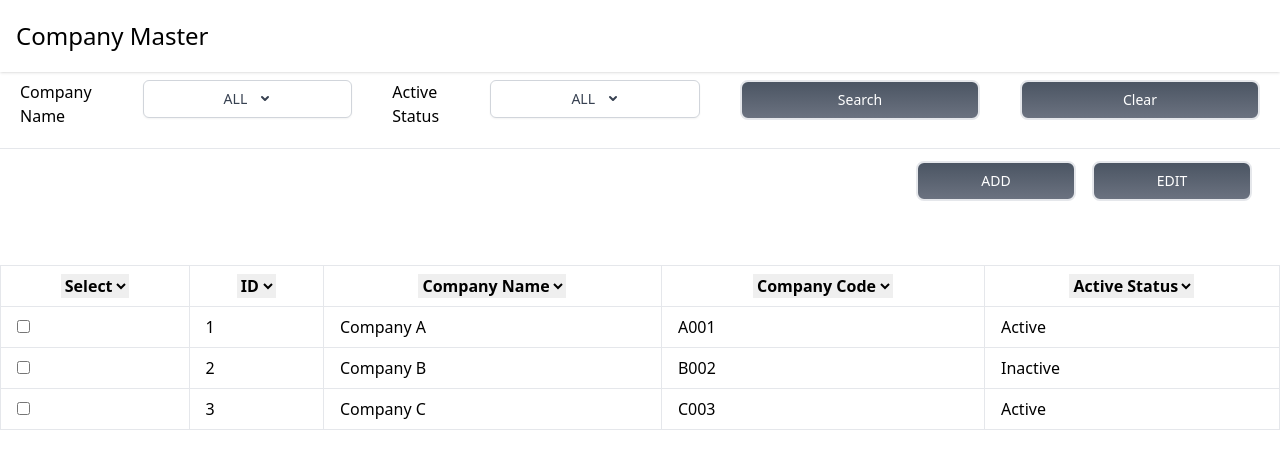
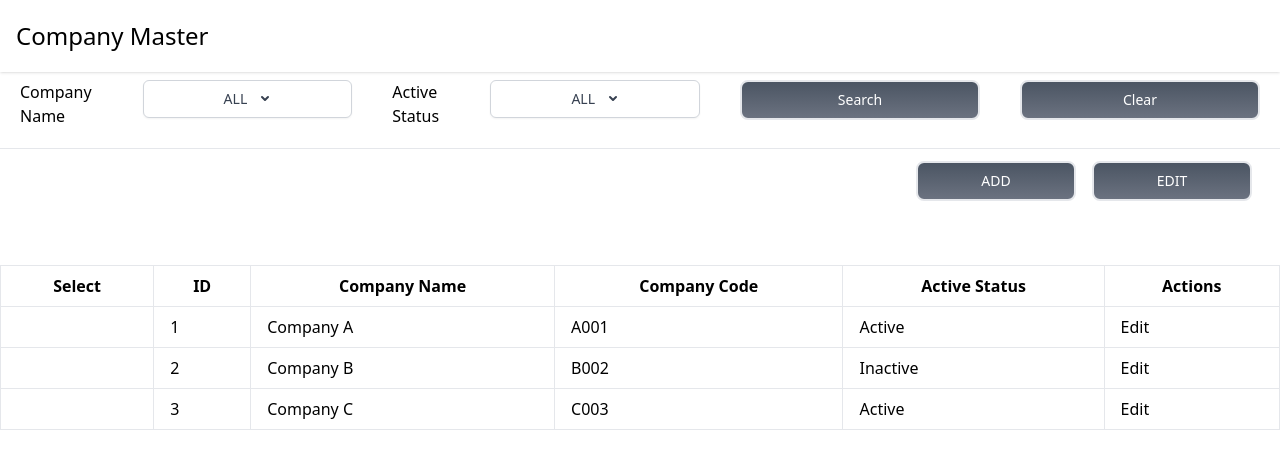
Before and after one commit to Sagarrafi26/Palms, a React (Create React App) app: page / in a window 1280 px wide. Shown: the top 468 px of the page. Built offline with nearby package versions, Linux system fonts and the light colour scheme.

Commit message:
Add files via upload

```diff
--- a/src/Components/Dropdown.js
+++ b/src/Components/Dropdown.js
@@ -10,9 +10,10 @@ const Dropdown = () => {
   return (
 <div className="relative inline-block text-left">
 <button
+
         type="button"
         onClick={toggleDropdown}
-        className="inline-flex justify-center w-full rounded-md border border-gray-300 shadow-sm px-20 py-2 bg-white text-sm font-medium text-gray-700 hover:bg-gray-50 focus:outline-none focus:ring-2 focus:ring-indigo-500 focus:ring-offset-2 focus:ring-offset-gray-100"
+        className="inline-flex    justify-around w-full rounded-md border border-gray-300 shadow-sm px-20 py-2 bg-white text-sm font-medium text-gray-700 hover:bg-gray-50 focus:outline-none focus:ring-2 focus:ring-indigo-500 focus:ring-offset-2 focus:ring-offset-gray-100"
         aria-expanded={isOpen}
         aria-haspopup="true"
 >
--- a/src/Components/Table.js
+++ b/src/Components/Table.js
@@ -1,55 +1,53 @@
-import React from 'react';
+import React, { useState, useEffect, useRef } from 'react';
 
 const Table = ({ data }) => {
+  const [selectedRow, setSelectedRow] = useState(null);
+  const tableRef = useRef(null);
+
+  useEffect(() => {
+    const handleClickOutside = (event) => {
+      if (tableRef.current && !tableRef.current.contains(event.target)) {
+        setSelectedRow(null);
+      }
+    };
+
+    document.addEventListener('click', handleClickOutside);
+
+    return () => {
+      document.removeEventListener('click', handleClickOutside);
+    };
+  }, []);
+
+  const handleRowClick = (row) => {
+    setSelectedRow(row === selectedRow ? null : row);
+  };
+
   return (
-    <div className="overflow-x-auto">
+    <div className="overflow-x-auto" ref={tableRef}>
       <table className="min-w-full bg-white border border-gray-300">
         <thead>
-          <tr >
-            <th className=" border px-4 py-2">
-                <select><option value="">Select</option></select></th>
-            <th className=" border px-4 py-2"><select><option value="">ID</option></select></th>
-            <th className=" border px-4 py-2"><select><option value="">Company Name</option></select></th>
-            <th className=" border px-4 py-2"><select><option value="">Company Code </option></select></th>
-            <th className="border px-4 py-2"><select><option value="">Active Status</option></select></th>
+          <tr>
+            <th className="border px-4 py-2">Select</th>
+            <th className="border px-4 py-2">ID</th>
+            <th className="border px-4 py-2">Company Name</th>
+            <th className="border px-4 py-2">Company Code</th>
+            <th className="border px-4 py-2">Active Status</th>
+            <th className="border px-4 py-2">Actions</th>
           </tr>
         </thead>
         <tbody>
           {data.map((row, index) => (
-            <tr key={index}>
+            <tr key={index} className={selectedRow === row ? 'bg-blue-200' : ''} onClick={() => handleRowClick(row)}>
               <td className="border px-4 py-2">
-                <input type="checkbox" />
+
               </td>
               <td className="border px-4 py-2">{row.id}</td>
               <td className="border px-4 py-2">{row.companyName}</td>
               <td className="border px-4 py-2">{row.companyCode}</td>
               <td className="border px-4 py-2">{row.active ? 'Active' : 'Inactive'}</td>
-              {/* <td className="border px-4 py-2">
-                <select className="border border-gray-300 rounded px-2 py-1">
-                  <option value="">{row.id}</option>
-                  {/* Add options dynamically if needed */}
-                {/* </select>
+              <td className="border px-4 py-2">
+                <button>Edit</button>
               </td>
-              <td className="border px-4 py-2">
-                <select className="border border-gray-300 rounded px-2 py-1">
-                  <option value="">{row.companyName}</option>
-                  {/* Add options dynamically if needed */}
-                {/* </select>
-              </td>
-              <td className="border px-4 py-2">
-                <select className="border border-gray-300 rounded px-2 py-1">
-                  <option value="">{row.companyCode}</option> */}
-                  {/* Add options dynamically if needed */}
-                {/* </select>
-              </td>
-              <td className="border px-4 py-2">
-                <select className="border border-gray-300 rounded px-2 py-1">
-                  <option value="">{row.active ? 'Active' : 'Inactive'}</option>
-                  {/* Add options dynamically if needed */}
-
-              {/* </td> */}
-
-
             </tr>
           ))}
         </tbody>
```
